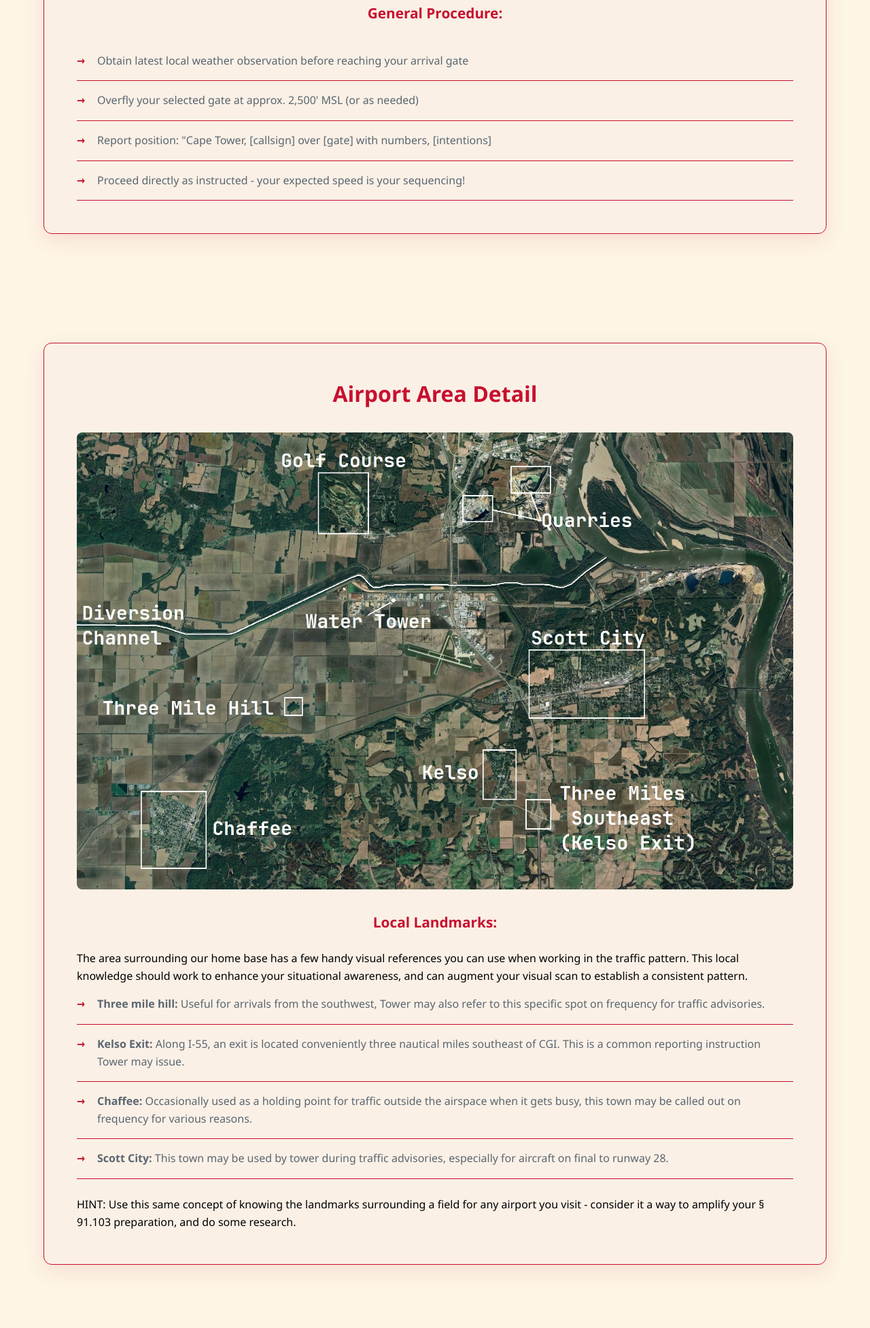
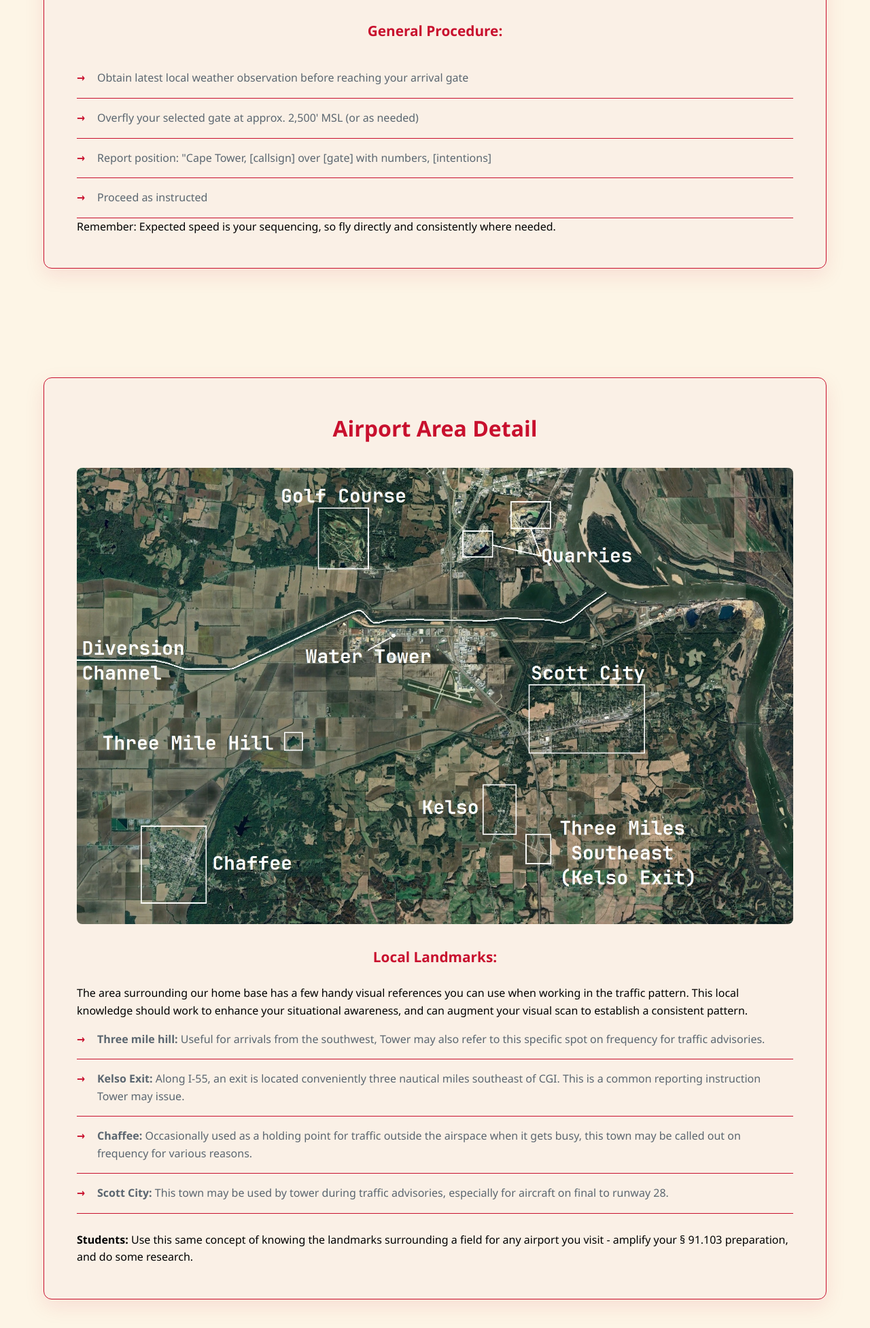
Before and after one commit to house-holder/semopilots, a plain HTML site: page procedures.html in a window 1280 px wide. Shown: the part 1295-3248 px from the top of the page at 68% size. Drawn offline with Linux system fonts and the light colour scheme.

Commit message:
index modifications

```diff
--- a/procedures.html
+++ b/procedures.html
@@ -41,6 +41,7 @@
                     <div class="procedure-description">
                         <p>The five locations above have been agreed upon by Tower as primary reporting points our
                             training aircraft should use to simplify communications when returning to Cape.</p>
+                        <br>
                         <p>Reporting an <strong>accurate position</strong> helps any controller safely sequence and
                             separate traffic. This agreement narrows down our possible positions, which both reduces
                             the complexity of our calls and makes it easier for ATC to time our arrivals.</p>
@@ -52,8 +53,10 @@
                             <li>Obtain latest local weather observation before reaching your arrival gate</li>
                             <li>Overfly your selected gate at approx. 2,500' MSL (or as needed)</li>
                             <li>Report position: "Cape Tower, [callsign] over [gate] with numbers, [intentions]</li>
-                            <li>Proceed directly as instructed - your expected speed is your sequencing!</li>
+                            <li>Proceed as instructed</li>
                         </ul>
+                        <p>Remember: Expected speed is your sequencing, so fly directly and consistently where needed.
+                        </p>
                     </div>
                 </div>
             </div>
@@ -84,9 +87,8 @@
                                 especially for aircraft on final to runway 28.</li>
                         </ul>
                         <br>
-                        <p>HINT: Use this same concept of knowing the landmarks surrounding a field for any airport you
-                            visit - consider it a way to amplify your § 91.103 preparation, and do some research.
-                        </p>
+                        <p><strong>Students:</strong> Use this same concept of knowing the landmarks surrounding a field
+                            for any airport you visit - amplify your § 91.103 preparation, and do some research.</p>
                     </div>
                 </div>
             </div>
@@ -102,7 +104,6 @@
                         <img src="assets/gooseisland.jpg" alt="Goose Island Arrival" class="procedure-img">
                     </div>
                     <div class="procedure-description">
-                        <h4>Details:</h4>
                         <ul>
                             <li>Overfly the Goose Island Arrival Gate (approx. 2,500' MSL)</li>
                             <li><strong>Make your initial call:</strong> "Cape Tower, Skyhawk 381J is over
```
